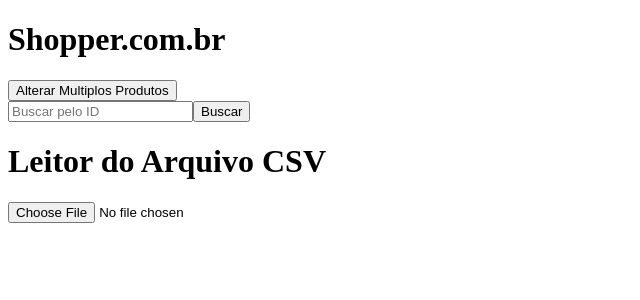
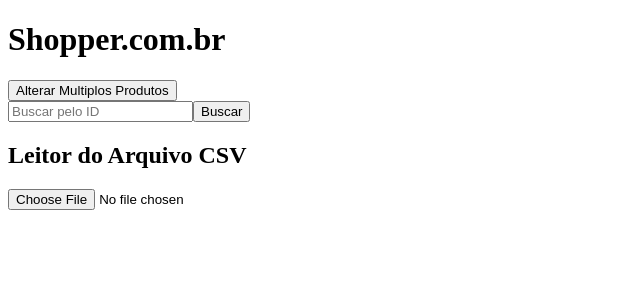
Before and after one commit to mauvleal/shopper, a React (Create React App) app in the folder frontend/: page / in a window 1280 px wide. Shown: the top 300 px of the page, without its empty margins (0-640 px from the left). Built offline with nearby package versions, Linux system fonts and the light colour scheme.

Commit message:
Adicionando titulo aos produtos a alterar

```diff
--- a/frontend/src/pages/Home.js
+++ b/frontend/src/pages/Home.js
@@ -35,9 +35,10 @@
             </div>
             <div>
 
-            <h1>Leitor do Arquivo CSV</h1>
+            <h2>Leitor do Arquivo CSV</h2>
             <input className="file-input__input" type="file" accept=".csv" onChange={handleFile}/>
             </div>
+            {file && <h3>Produtos a alterar</h3>}
             {file &&
                  file.data.map((product) => {
                     return <ProductChange key={product.product_code} product={product} />
```
